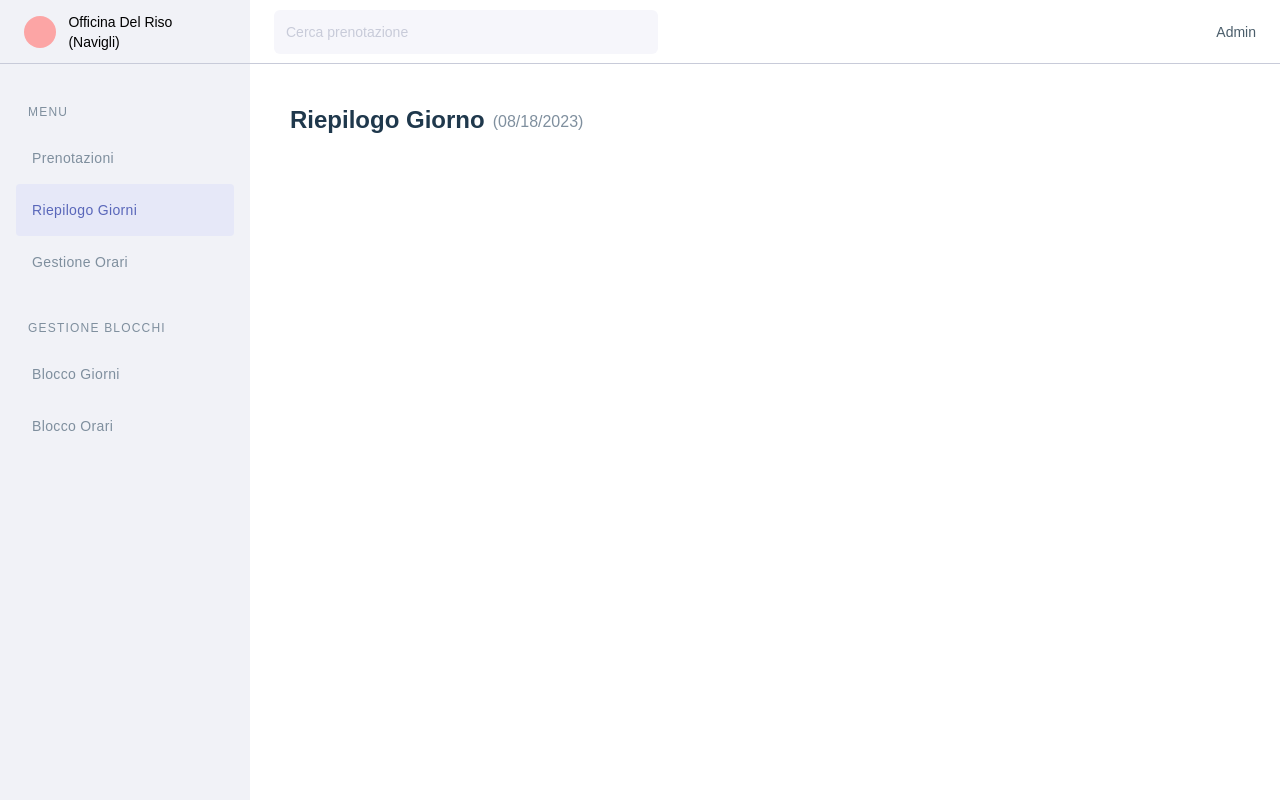
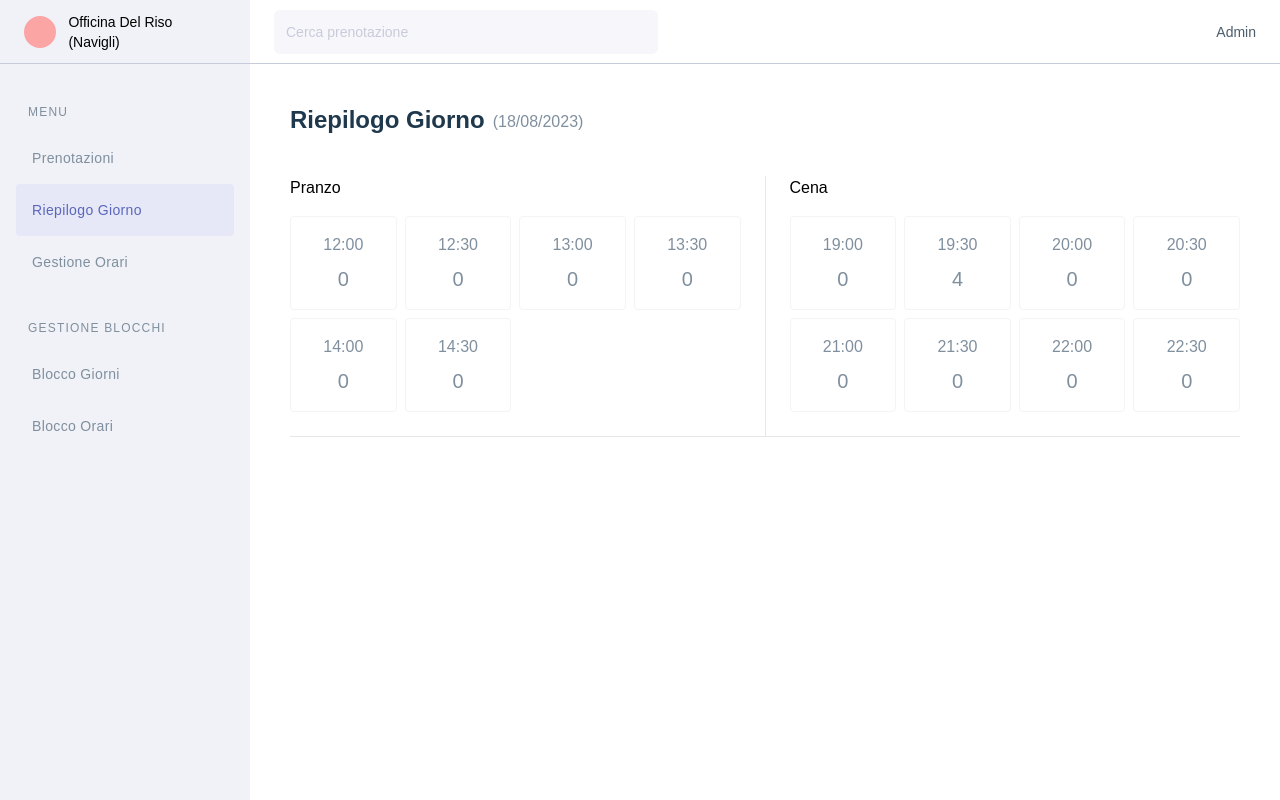
Before and after one commit to MadReal/reserve-nex, a Nuxt app: page /riepilogo-giorno in a window 1280 px wide. Built offline with nearby package versions, Linux system fonts and the light colour scheme.

Commit message:
riepilogo giorno

```diff
--- a/components/PageTitle.vue
+++ b/components/PageTitle.vue
@@ -1,19 +1,14 @@
 <script setup lang="ts">
 export interface PageTitleProps {
     title: string
-    showDate?: boolean
+    date?: string
 }
-const props = withDefaults(defineProps<PageTitleProps>(), {
-    showDate: false
-})
-
-const formatDateAndTime = (isoTimestamp: string) => useDateTimeFormatting(isoTimestamp);
-const todaysDate = formatDateAndTime(Date()).formattedDate
+const props = defineProps<PageTitleProps>()
 </script>
 
 
 <template lang="pug">
 .flex.items-end.mb-10.gap-2
     h1.text-black.text-2xl.font-semibold {{ title }}
-    p.text-grey-200.font-light.leading-7(v-if="showDate") {{ `(${todaysDate})` }}
+    p.text-grey-200.font-light.leading-7(v-if="date") {{ `(${date})` }}
 </template>
--- a/components/Sidebar.vue
+++ b/components/Sidebar.vue
@@ -23,7 +23,7 @@
                 p.text-sm.text-grey-200.tracking-wide Prenotazioni
             NuxtLink.router-link.flex.items-center.p-4.cursor-pointer.group(to="/riepilogo-giorno")
                 SVGIcon.text-grey-100.mr-2.group-hover_text-grey-200(svg="calendar", :size="20")
-                p.text-sm.text-grey-200.tracking-wide Riepilogo Giorni
+                p.text-sm.text-grey-200.tracking-wide Riepilogo Giorno
             NuxtLink.router-link.flex.items-center.p-4.cursor-pointer.group(to="/")
                 SVGIcon.text-grey-100.mr-2.group-hover_text-grey-200(svg="clock", :size="20")
                 p.text-sm.text-grey-200.tracking-wide Gestione Orari
--- a/composables/useDateTimeFormatting.ts
+++ b/composables/useDateTimeFormatting.ts
@@ -2,13 +2,13 @@ export default function useDateTimeFormatting(isoTimestamp: string) {
 	const dateObject = new Date(isoTimestamp);
 
 	// Format the date and time
-	const formattedDate = dateObject.toLocaleString("en-US", {
+	const formattedDate = dateObject.toLocaleString("it-IT", {
 		day: "2-digit",
 		month: "2-digit",
 		year: "numeric",
 	});
 
-	const formattedTime = dateObject.toLocaleString("en-US", {
+	const formattedTime = dateObject.toLocaleString("it-IT", {
 		hour: "2-digit",
 		minute: "2-digit",
 		hour12: false, // Use 24-hour format
--- a/data/reservations.json
+++ b/data/reservations.json
@@ -2,21 +2,24 @@
 	{
 		"id": 1,
 		"name": "Sivlia",
-		"date": "2023-08-19T14:30:00.000Z",
+		"date": "2023-08-20",
+		"time": "14:30",
 		"people": 2,
 		"accepted": true
 	},
 	{
 		"id": 2,
 		"name": "Marco Luigi",
-		"date": "2023-08-16T12:00:00.000Z",
+		"date": "2023-08-16",
+		"time": "12:00",
 		"people": 4,
 		"accepted": null
 	},
 	{
 		"id": 3,
 		"name": "Marco Luigi",
-		"date": "2023-08-18T19:30:00.000Z",
+		"date": "2023-08-18",
+		"time": "19:30",
 		"people": 4,
 		"accepted": null
 	}
--- /dev/null
+++ b/data/work-hours.json
@@ -0,0 +1,13 @@
+{
+	"pranzo": ["12:00", "12:30", "13:00", "13:30", "14:00", "14:30"],
+	"cena": [
+		"19:00",
+		"19:30",
+		"20:00",
+		"20:30",
+		"21:00",
+		"21:30",
+		"22:00",
+		"22:30"
+	]
+}
--- a/pages/prenotazioni.vue
+++ b/pages/prenotazioni.vue
@@ -12,13 +12,13 @@ const formatDateAndTime = (isoTimestamp: string) => useDateTimeFormatting(isoTim
         p.inline
             span.pr-1.text-black.font-semibold {{ item.name }}
             span.text-grey-200 {{ `[#${item.id}]` }}
-        p.antialiased {{ formatDateAndTime(item.date).formattedDate }}
+        p.antialiased {{ item.date }}
         .flex.items-center.text-primary-100.antialiased
             SVGIcon.pr-1(svg="users-filled", :size="20")
             p {{ item.people }}
         .flex.items-center.text-grey-100.antialiased
             SVGIcon.pr-1(svg="clock", :size="20")
-            p {{ formatDateAndTime(item.date).formattedTime }}
+            p {{ item.time }}
 
         .ml-auto.flex.gap-2
             a.py-1.px-3.rounded.bg-success-100.text-success-300(v-if="item.accepted === true") Accettata
--- a/pages/riepilogo-giorno.vue
+++ b/pages/riepilogo-giorno.vue
@@ -1,8 +1,44 @@
 <script setup lang="ts">
+import workHours from "@/data/work-hours.json";
 import reservations from "@/data/reservations.json";
+
+const todaysDate = useDateTimeFormatting(Date()).formattedDate
+const todaysReservations = reservations.filter(item => useDateTimeFormatting(item.date).formattedDate == todaysDate)
+
+// if time analyzed from the array equals time being passed from template, add people
+const peopleAtThisTime = (time: string) => todaysReservations.reduce((total, item) => item.time === time ? total + item.people : total, 0);
 </script>
+
 
 <template lang="pug">
 .page
-    PageTitle(title="Riepilogo Giorno", :showDate="true")
+    PageTitle(title="Riepilogo Giorno", :date="todaysDate")
+
+    .grid(class="grid-cols-[1fr_1px_1fr]").gap-6.border-b
+        //- Pranzo
+        div
+            p.mb-4 Pranzo
+            .grid.grid-cols-4.gap-2.pb-6
+                .rounded.p-4.border.border-gray-100(v-for="time in workHours.pranzo", key="time")
+                    .flex.items-center.justify-center.text-grey-200.mb-2
+                        SVGIcon.-mt-1.mr-1(svg="clock", :size="15")
+                        p {{ time }}
+                    .flex.items-center.justify-center.text-grey-200
+                        SVGIcon.mr-2(svg="users", :size="30")
+                        p.text-xl {{ peopleAtThisTime(time) }}
+
+        //- Divider
+        .h-full.border-r
+
+        //- Cena
+        div
+            p.mb-4 Cena
+            .grid.grid-cols-4.gap-2.pb-6
+                .rounded.p-4.border.border-gray-100(v-for="time in workHours.cena", key="time")
+                    .flex.items-center.justify-center.text-grey-200.mb-2
+                        SVGIcon.-mt-1.mr-1(svg="clock", :size="15")
+                        p {{ time }}
+                    .flex.items-center.justify-center.text-grey-200
+                        SVGIcon.mr-2(svg="users", :size="30")
+                        p.text-xl {{ peopleAtThisTime(time) }}
 </template>
```
Also changed, not shown: assets/icons/users.svg.
